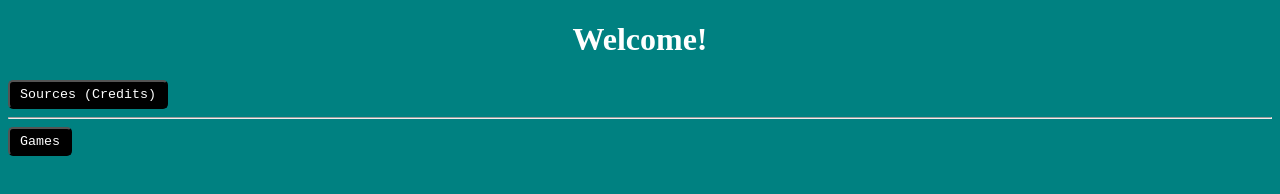
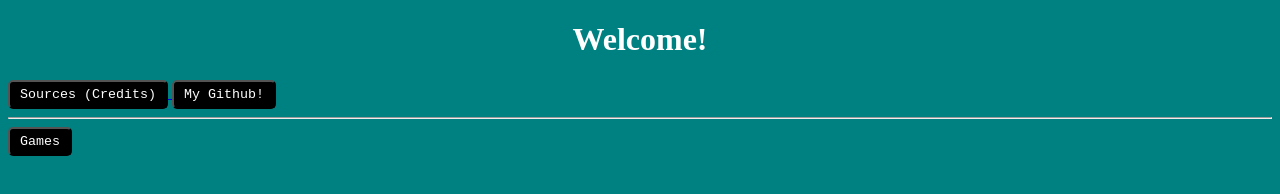
Before and after one commit to wrdyyy/webgannes, a plain HTML site: page index.html in a window 1280 px wide. Drawn offline with Linux system fonts and the light colour scheme.

Commit message:
Added button "My Github" in the main website

```diff
--- a/index.html
+++ b/index.html
@@ -13,6 +13,9 @@
     <a href="credits/thx.html">
         <button>Sources (Credits)</button>
     </a>
+    <a href="https://github.com/wrdyyy/webgannes">
+        <button>My Github!</button>
+    </a>
     <hr>
         <a href="gameslobby/games.html">
             <button>Games</button>
```
